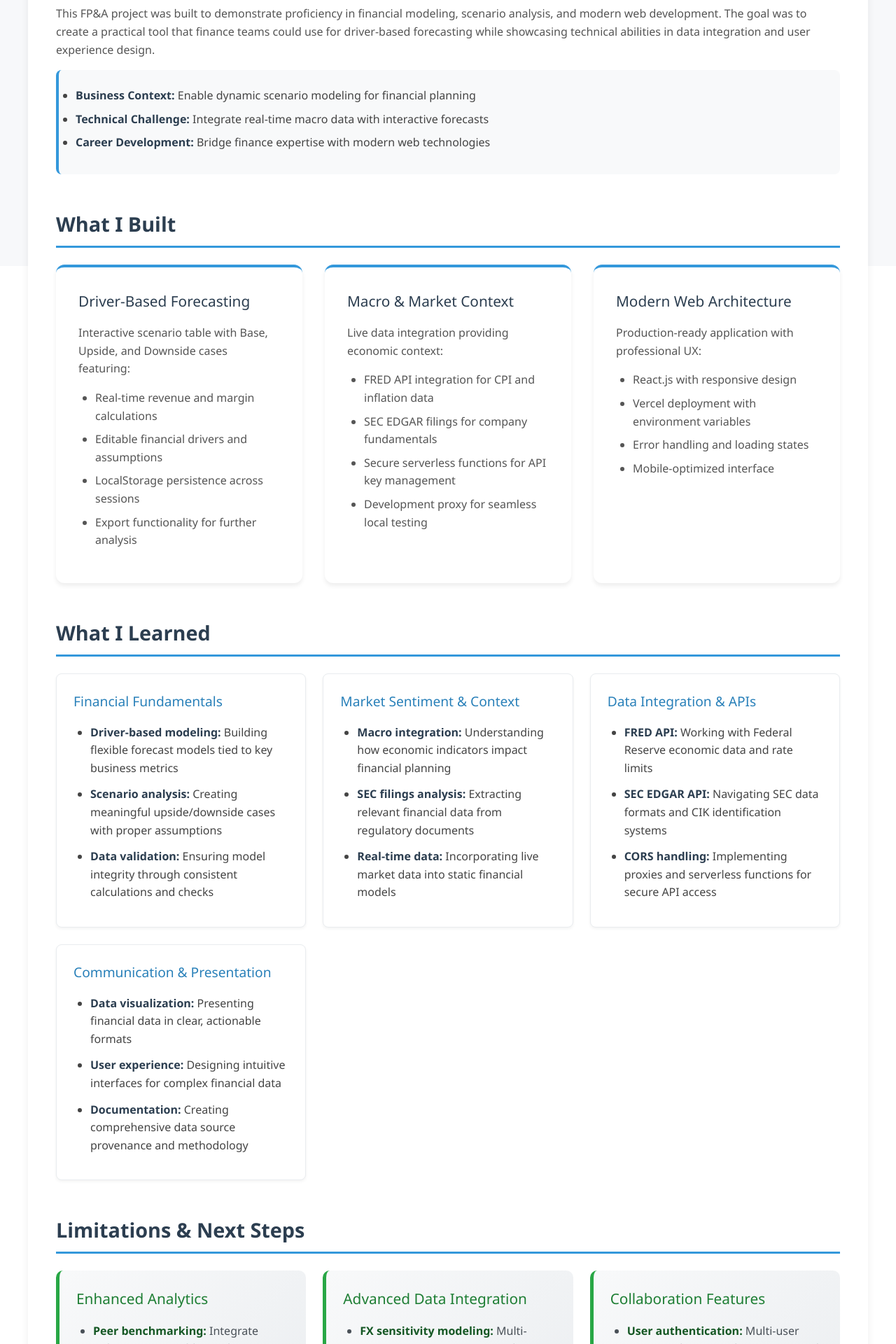
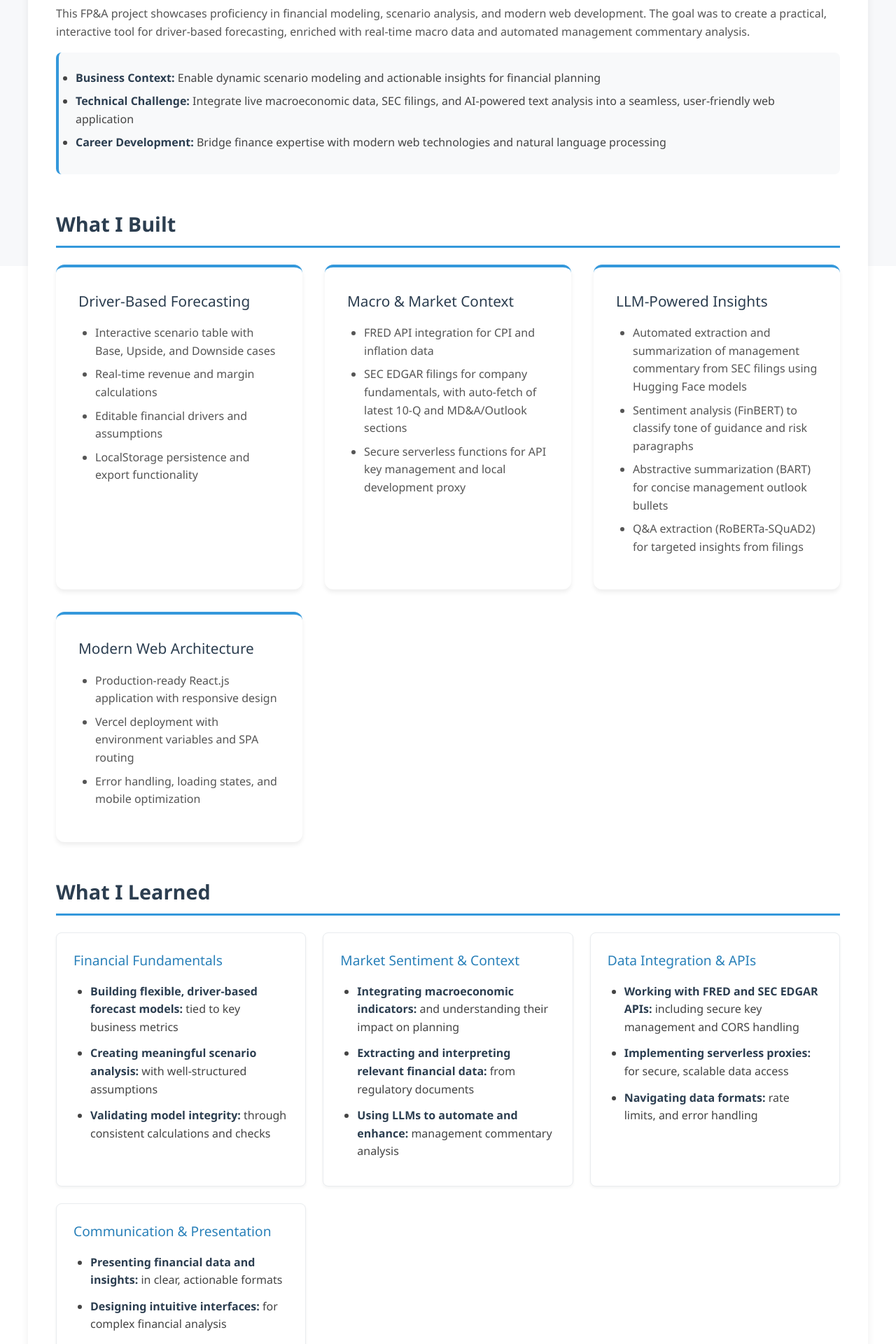
Before and after one commit to muditkarir/fpa-project, a React (Vite) app: page /about in a window 1280 px wide. Shown: the part 420-2340 px from the top of the page at 70% size. Built offline with nearby package versions, Linux system fonts and the light colour scheme.

Commit message:
addedapiforex

```diff
--- /dev/null
+++ b/src/components/FXSection.jsx
@@ -0,0 +1,111 @@
+import React, { useState, useEffect } from 'react';
+
+const FXSection = () => {
+  const [fxData, setFxData] = useState(null);
+  const [loading, setLoading] = useState(true);
+  const [error, setError] = useState(null);
+
+  useEffect(() => {
+    const fetchFXData = async () => {
+      try {
+        setLoading(true);
+        setError(null);
+
+        const response = await fetch('/api/fx/h10');
+        const result = await response.json();
+
+        if (!response.ok) {
+          throw new Error(result.error || 'Failed to fetch exchange rate data');
+        }
+
+        setFxData(result);
+      } catch (err) {
+        console.error('FX data fetch error:', err);
+        setError(err.message);
+      } finally {
+        setLoading(false);
+      }
+    };
+
+    fetchFXData();
+  }, []);
+
+  const formatDate = (dateString) => {
+    try {
+      const date = new Date(dateString);
+      return date.toLocaleDateString('en-US', {
+        year: 'numeric',
+        month: 'short',
+        day: 'numeric'
+      });
+    } catch {
+      return dateString;
+    }
+  };
+
+  if (loading) {
+    return (
+      <div className="fx-live-data">
+        <h4>📈 Current Exchange Rates</h4>
+        <div className="fx-loading">
+          <p>Loading live exchange rates...</p>
+        </div>
+      </div>
+    );
+  }
+
+  if (error) {
+    return (
+      <div className="fx-live-data">
+        <h4>📈 Current Exchange Rates</h4>
+        <div className="fx-error">
+          <p>⚠️ Unable to load live exchange rate data: {error}</p>
+          <p><em>Please check back later for updated rates.</em></p>
+        </div>
+      </div>
+    );
+  }
+
+  if (!fxData || !fxData.data) {
+    return null;
+  }
+
+  const { data, lastUpdated, source } = fxData;
+
+  return (
+    <div className="fx-live-data">
+      <h4>📈 Current Exchange Rates</h4>
+      <div className="fx-rates-grid">
+        {data.eurUsd && (
+          <div className="fx-rate-item">
+            <div className="fx-rate-label">{data.eurUsd.label}</div>
+            <div className="fx-rate-value">{data.eurUsd.value}</div>
+            <div className="fx-rate-date">as of {formatDate(data.eurUsd.date)}</div>
+          </div>
+        )}
+
+        {data.gbpUsd && (
+          <div className="fx-rate-item">
+            <div className="fx-rate-label">{data.gbpUsd.label}</div>
+            <div className="fx-rate-value">{data.gbpUsd.value}</div>
+            <div className="fx-rate-date">as of {formatDate(data.gbpUsd.date)}</div>
+          </div>
+        )}
+
+        {data.tradeWeightedIndex && (
+          <div className="fx-rate-item">
+            <div className="fx-rate-label">{data.tradeWeightedIndex.label}</div>
+            <div className="fx-rate-value">{data.tradeWeightedIndex.value}</div>
+            <div className="fx-rate-date">as of {formatDate(data.tradeWeightedIndex.date)}</div>
+          </div>
+        )}
+      </div>
+
+      <div className="fx-source-note">
+        <p><em>Source: {source} (live data)</em></p>
+      </div>
+    </div>
+  );
+};
+
+export default FXSection;
--- a/src/components/FilingsList.jsx
+++ b/src/components/FilingsList.jsx
@@ -2,7 +2,7 @@ import React, { useState } from 'react';
 import { fetchEDGARSubmissions, formatFilings, getCompanyName } from '../utils/edgarClient';
 
 const FilingsList = () => {
-  const [cik, setCik] = useState('320193'); // Default to Adobe's CIK
+  const [cik, setCik] = useState('796343'); // Default to Adobe's CIK
   const [filings, setFilings] = useState([]);
   const [companyName, setCompanyName] = useState('');
   const [loading, setLoading] = useState(false);
--- a/src/pages/About.jsx
+++ b/src/pages/About.jsx
@@ -6,21 +6,21 @@ const About = () => (
       <h1>Reflection & Learnings</h1>
       <p className="intro-text">
         A comprehensive financial planning and analysis project demonstrating technical skills,
-        financial acumen, and data integration capabilities.
+        financial acumen, and advanced data integration.
       </p>
 
       <section className="about-section">
         <h2>Objective</h2>
         <p>
-          This FP&A project was built to demonstrate proficiency in financial modeling,
-          scenario analysis, and modern web development. The goal was to create a practical
-          tool that finance teams could use for driver-based forecasting while showcasing
-          technical abilities in data integration and user experience design.
+          This FP&A project showcases proficiency in financial modeling,
+          scenario analysis, and modern web development. The goal was to create a practical,
+          interactive tool for driver-based forecasting, enriched with real-time macro data
+          and automated management commentary analysis.
         </p>
         <ul className="key-points">
-          <li><strong>Business Context:</strong> Enable dynamic scenario modeling for financial planning</li>
-          <li><strong>Technical Challenge:</strong> Integrate real-time macro data with interactive forecasts</li>
-          <li><strong>Career Development:</strong> Bridge finance expertise with modern web technologies</li>
+          <li><strong>Business Context:</strong> Enable dynamic scenario modeling and actionable insights for financial planning</li>
+          <li><strong>Technical Challenge:</strong> Integrate live macroeconomic data, SEC filings, and AI-powered text analysis into a seamless, user-friendly web application</li>
+          <li><strong>Career Development:</strong> Bridge finance expertise with modern web technologies and natural language processing</li>
         </ul>
       </section>
 
@@ -30,34 +30,39 @@ const About = () => (
         <div className="feature-grid">
           <div className="feature-item">
             <h3>Driver-Based Forecasting</h3>
-            <p>Interactive scenario table with Base, Upside, and Downside cases featuring:</p>
             <ul>
+              <li>Interactive scenario table with Base, Upside, and Downside cases</li>
               <li>Real-time revenue and margin calculations</li>
               <li>Editable financial drivers and assumptions</li>
-              <li>LocalStorage persistence across sessions</li>
-              <li>Export functionality for further analysis</li>
+              <li>LocalStorage persistence and export functionality</li>
             </ul>
           </div>
 
           <div className="feature-item">
             <h3>Macro & Market Context</h3>
-            <p>Live data integration providing economic context:</p>
             <ul>
               <li>FRED API integration for CPI and inflation data</li>
-              <li>SEC EDGAR filings for company fundamentals</li>
-              <li>Secure serverless functions for API key management</li>
-              <li>Development proxy for seamless local testing</li>
+              <li>SEC EDGAR filings for company fundamentals, with auto-fetch of latest 10-Q and MD&A/Outlook sections</li>
+              <li>Secure serverless functions for API key management and local development proxy</li>
+            </ul>
+          </div>
+
+          <div className="feature-item">
+            <h3>LLM-Powered Insights</h3>
+            <ul>
+              <li>Automated extraction and summarization of management commentary from SEC filings using Hugging Face models</li>
+              <li>Sentiment analysis (FinBERT) to classify tone of guidance and risk paragraphs</li>
+              <li>Abstractive summarization (BART) for concise management outlook bullets</li>
+              <li>Q&A extraction (RoBERTa-SQuAD2) for targeted insights from filings</li>
             </ul>
           </div>
 
           <div className="feature-item">
             <h3>Modern Web Architecture</h3>
-            <p>Production-ready application with professional UX:</p>
             <ul>
-              <li>React.js with responsive design</li>
-              <li>Vercel deployment with environment variables</li>
-              <li>Error handling and loading states</li>
-              <li>Mobile-optimized interface</li>
+              <li>Production-ready React.js application with responsive design</li>
+              <li>Vercel deployment with environment variables and SPA routing</li>
+              <li>Error handling, loading states, and mobile optimization</li>
             </ul>
           </div>
         </div>
@@ -70,36 +75,36 @@ const About = () => (
           <div className="learning-item">
             <h3>Financial Fundamentals</h3>
             <ul>
-              <li><strong>Driver-based modeling:</strong> Building flexible forecast models tied to key business metrics</li>
-              <li><strong>Scenario analysis:</strong> Creating meaningful upside/downside cases with proper assumptions</li>
-              <li><strong>Data validation:</strong> Ensuring model integrity through consistent calculations and checks</li>
+              <li><strong>Building flexible, driver-based forecast models:</strong> tied to key business metrics</li>
+              <li><strong>Creating meaningful scenario analysis:</strong> with well-structured assumptions</li>
+              <li><strong>Validating model integrity:</strong> through consistent calculations and checks</li>
             </ul>
           </div>
 
           <div className="learning-item">
             <h3>Market Sentiment & Context</h3>
             <ul>
-              <li><strong>Macro integration:</strong> Understanding how economic indicators impact financial planning</li>
-              <li><strong>SEC filings analysis:</strong> Extracting relevant financial data from regulatory documents</li>
-              <li><strong>Real-time data:</strong> Incorporating live market data into static financial models</li>
+              <li><strong>Integrating macroeconomic indicators:</strong> and understanding their impact on planning</li>
+              <li><strong>Extracting and interpreting relevant financial data:</strong> from regulatory documents</li>
+              <li><strong>Using LLMs to automate and enhance:</strong> management commentary analysis</li>
             </ul>
           </div>
 
           <div className="learning-item">
             <h3>Data Integration & APIs</h3>
             <ul>
-              <li><strong>FRED API:</strong> Working with Federal Reserve economic data and rate limits</li>
-              <li><strong>SEC EDGAR API:</strong> Navigating SEC data formats and CIK identification systems</li>
-              <li><strong>CORS handling:</strong> Implementing proxies and serverless functions for secure API access</li>
+              <li><strong>Working with FRED and SEC EDGAR APIs:</strong> including secure key management and CORS handling</li>
+              <li><strong>Implementing serverless proxies:</strong> for secure, scalable data access</li>
+              <li><strong>Navigating data formats:</strong> rate limits, and error handling</li>
             </ul>
           </div>
 
           <div className="learning-item">
             <h3>Communication & Presentation</h3>
             <ul>
-              <li><strong>Data visualization:</strong> Presenting financial data in clear, actionable formats</li>
-              <li><strong>User experience:</strong> Designing intuitive interfaces for complex financial data</li>
-              <li><strong>Documentation:</strong> Creating comprehensive data source provenance and methodology</li>
+              <li><strong>Presenting financial data and insights:</strong> in clear, actionable formats</li>
+              <li><strong>Designing intuitive interfaces:</strong> for complex financial analysis</li>
+              <li><strong>Documenting data sources:</strong> methodology, and limitations</li>
             </ul>
           </div>
         </div>
@@ -112,27 +117,17 @@ const About = () => (
           <div className="enhancement-category">
             <h3>Enhanced Analytics</h3>
             <ul>
-              <li><strong>Peer benchmarking:</strong> Integrate industry comparables and sector analysis</li>
-              <li><strong>Sensitivity analysis:</strong> Monte Carlo simulations and tornado charts</li>
-              <li><strong>Historical backtesting:</strong> Compare forecast accuracy against actual results</li>
-            </ul>
-          </div>
-
-          <div className="enhancement-category">
-            <h3>Advanced Data Integration</h3>
-            <ul>
-              <li><strong>FX sensitivity modeling:</strong> Multi-currency revenue impact analysis</li>
-              <li><strong>EDGAR segment roll-ups:</strong> Automated parsing of 10-K/10-Q segment data</li>
-              <li><strong>Real-time market data:</strong> Stock prices, volatility, and analyst estimates</li>
+              <li><strong>Peer benchmarking and sector analysis</strong></li>
+              <li><strong>Sensitivity analysis and historical backtesting</strong></li>
+              <li><strong>Advanced FX sensitivity modeling and segment roll-ups</strong></li>
             </ul>
           </div>
 
           <div className="enhancement-category">
             <h3>Collaboration Features</h3>
             <ul>
-              <li><strong>User authentication:</strong> Multi-user scenario sharing and version control</li>
-              <li><strong>Commenting system:</strong> Assumption documentation and review workflows</li>
-              <li><strong>Export enhancements:</strong> PowerBI/Tableau connectors and API endpoints</li>
+              <li><strong>Multi-user scenario sharing and version control</strong></li>
+              <li><strong>Commenting system for assumption documentation and review</strong></li>
             </ul>
           </div>
         </div>
@@ -141,7 +136,7 @@ const About = () => (
           <h3>Technical Architecture Notes</h3>
           <p>
             This project demonstrates practical understanding of modern finance technology stacks,
-            including secure API integration, responsive web design, and scalable deployment patterns.
+            secure API integration, LLM-powered insights, and scalable web deployment.
             The codebase is structured for maintainability and future enhancement.
           </p>
         </div>
--- a/src/pages/DataSources.jsx
+++ b/src/pages/DataSources.jsx
@@ -3,6 +3,7 @@ import { Link } from "react-router-dom";
 import MacroDataSection from "../components/MacroDataSection";
 import FilingsList from "../components/FilingsList";
 import FinnhubSection from "../components/FinnhubSection";
+import FXSection from "../components/FXSection";
 
 const DataSources = () => (
   <div className="page-container">
@@ -91,6 +92,8 @@ const DataSources = () => (
         <div className="source-access">
           <p><em>Access: Public Federal Reserve data feeds - direct API access available without authentication</em></p>
         </div>
+
+        <FXSection />
       </div>
 
       <div className="data-source-section">
```
Also changed, not shown: api/fx/h10.js (added, +100 -0 lines), src/App.css (+84 -0 lines).
